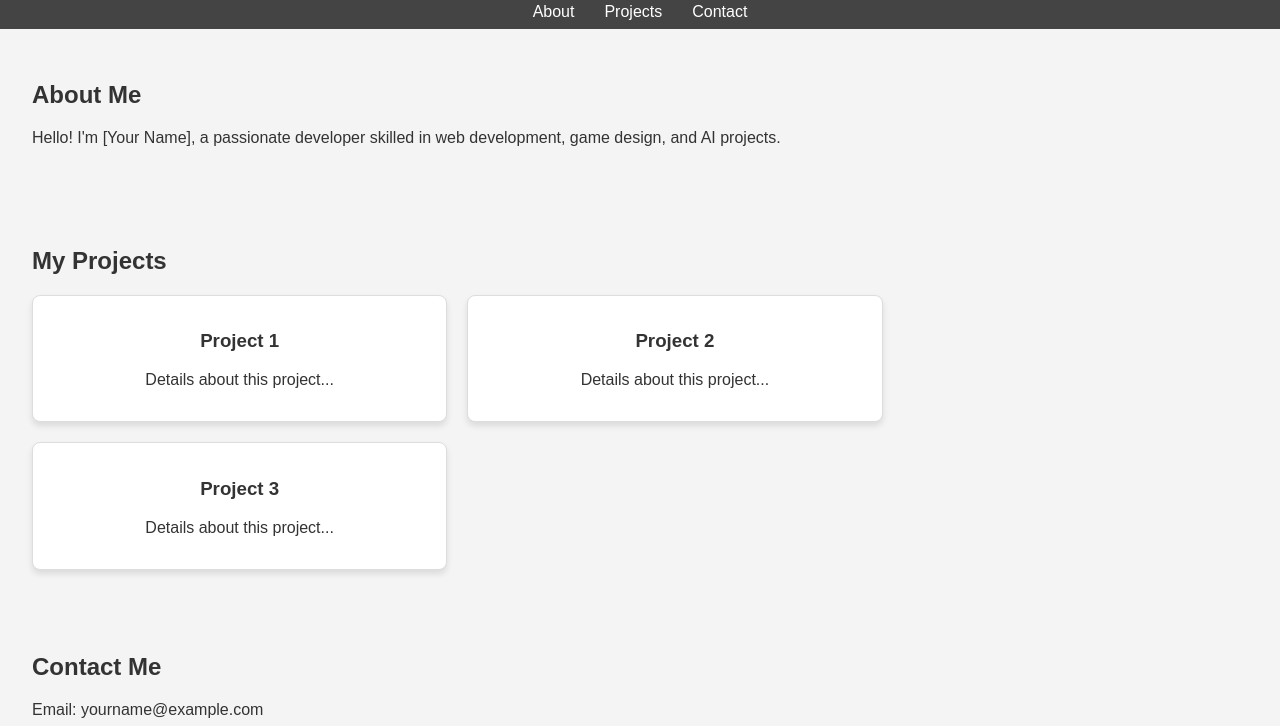
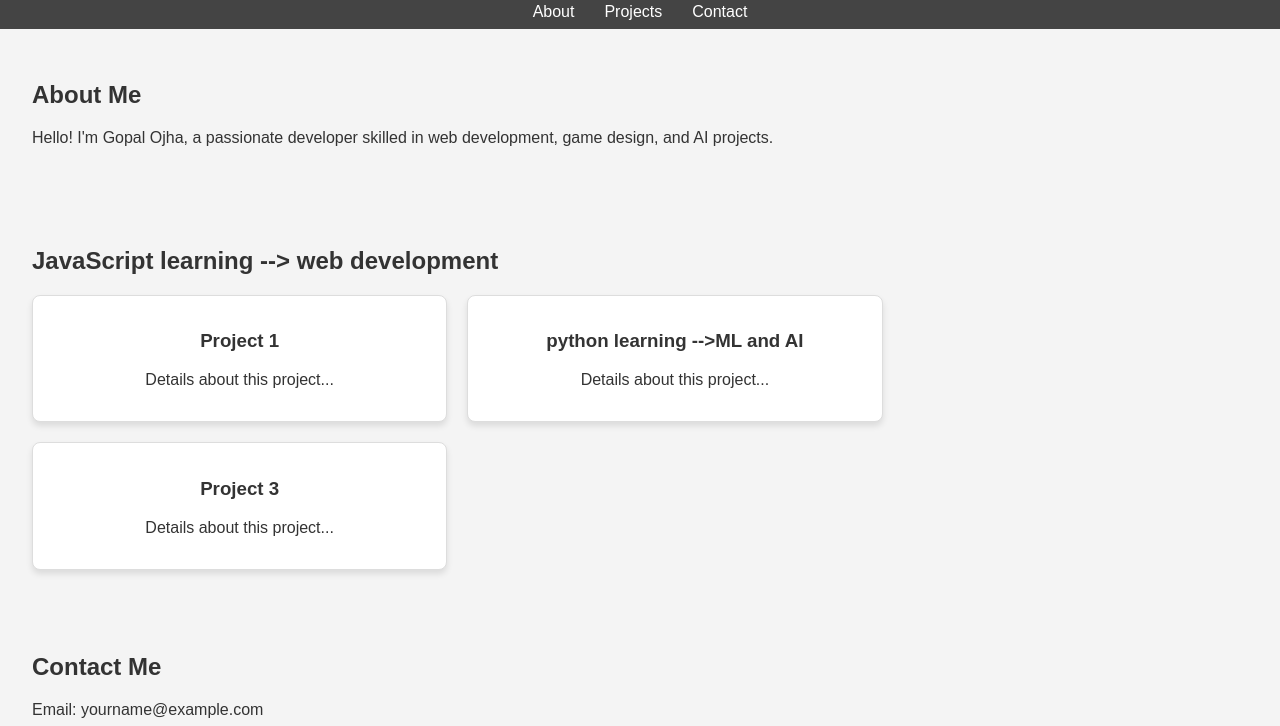
Before and after one commit to Gopal274/Html-css, a plain HTML site: page index.html in a window 1280 px wide. Shown: the part 74-800 px from the top of the page. Drawn offline with Linux system fonts and the light colour scheme.

Commit message:
update index.html

```diff
--- a/index.html
+++ b/index.html
@@ -74,18 +74,18 @@
 
 <section id="about">
   <h2>About Me</h2>
-  <p>Hello! I'm [Your Name], a passionate developer skilled in web development, game design, and AI projects.</p>
+  <p>Hello! I'm Gopal Ojha, a passionate developer skilled in web development, game design, and AI projects.</p>
 </section>
 
 <section id="projects">
-  <h2>My Projects</h2>
+  <h2>JavaScript learning --> web development</h2>
   <div class="projects">
     <div class="project">
       <h3>Project 1</h3>
       <p>Details about this project...</p>
     </div>
     <div class="project">
-      <h3>Project 2</h3>
+      <h3>python learning -->ML and AI </h3>
       <p>Details about this project...</p>
     </div>
     <div class="project">
```
